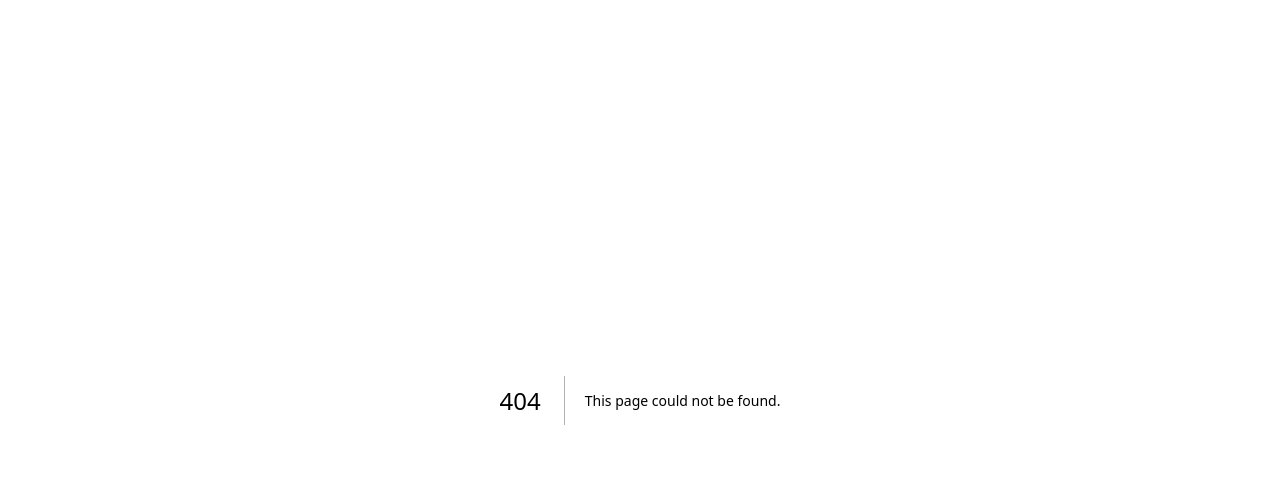
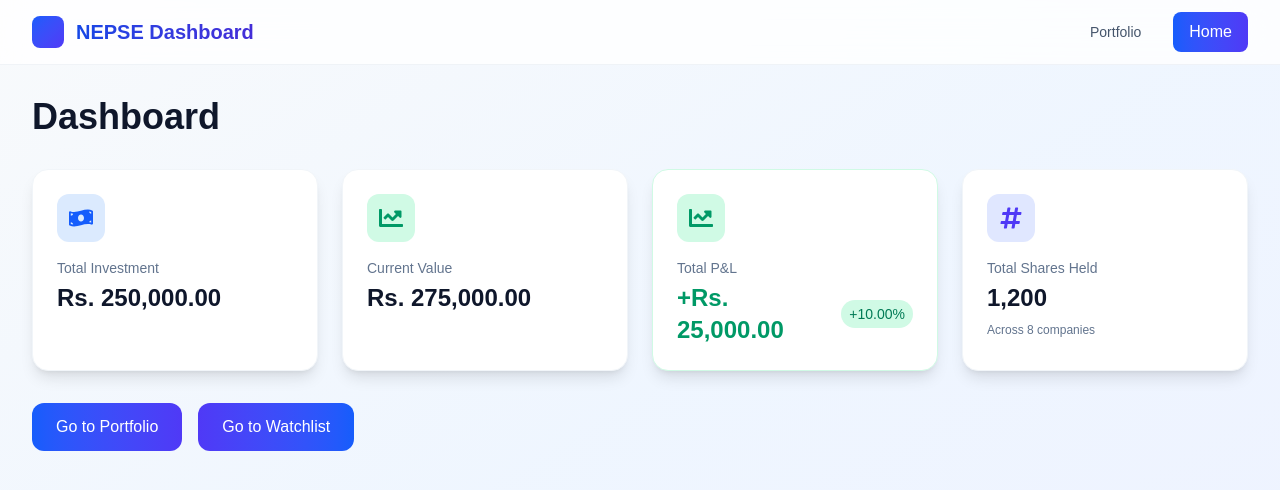
Before and after one commit to amritsapkotadev/Nepse-Suchana, a Next.js app: page /dashboard in a window 1280 px wide. Before the commit this address had no page. Shown: the top 490 px of the page. Built offline with nearby package versions, Linux system fonts and the light colour scheme.

Commit message:
Simple dashboard page added

```diff
--- /dev/null
+++ b/app/dashboard/page.tsx
@@ -0,0 +1,87 @@
+import Link from "next/link";
+import { FaChartLine, FaMoneyBillWave, FaHashtag, FaEye, FaEyeSlash } from "react-icons/fa";
+
+export default function Dashboard() {
+  // Demo data, replace with real portfolio data
+  const totalInvestment = 250000;
+  const currentValue = 275000;
+  const profitLoss = currentValue - totalInvestment;
+  const profitLossPercentage = ((profitLoss / totalInvestment) * 100).toFixed(2);
+  const totalShares = 1200;
+  const companiesHeld = 8;
+
+  return (
+    <div className="min-h-screen bg-gradient-to-br from-slate-50 via-blue-50 to-indigo-50 dark:from-slate-900 dark:via-slate-800 dark:to-slate-900">
+      <nav className="sticky top-0 z-50 bg-white/80 dark:bg-slate-800/80 backdrop-blur-xl border-b border-slate-200/50 dark:border-slate-700/50">
+        <div className="max-w-7xl mx-auto px-4 sm:px-6 lg:px-8">
+          <div className="flex items-center justify-between h-16">
+            <div className="flex items-center space-x-3">
+              <div className="w-8 h-8 bg-gradient-to-br from-blue-600 to-indigo-600 rounded-lg" />
+              <span className="text-xl font-bold bg-gradient-to-r from-blue-700 to-indigo-700 bg-clip-text text-transparent">
+                NEPSE Dashboard
+              </span>
+            </div>
+            <div className="flex items-center space-x-4">
+              <Link href="/portfolio" className="px-4 py-2 text-sm font-medium text-slate-600 dark:text-slate-300 hover:text-blue-600 dark:hover:text-blue-400 transition-colors">Portfolio</Link>
+              <Link href="/" className="px-4 py-2 rounded-lg bg-gradient-to-r from-blue-600 to-indigo-600 text-white font-medium hover:shadow-lg transition-all">Home</Link>
+            </div>
+          </div>
+        </div>
+      </nav>
+
+      <main className="max-w-7xl mx-auto px-4 sm:px-6 lg:px-8 py-8">
+        <h1 className="text-4xl font-bold text-slate-900 dark:text-white mb-8">Dashboard</h1>
+        <div className="grid grid-cols-1 md:grid-cols-2 lg:grid-cols-4 gap-6 mb-8">
+          {/* Total Investment */}
+          <div className="bg-white dark:bg-slate-800 rounded-2xl p-6 shadow-lg border border-slate-100 dark:border-slate-700">
+            <div className="flex items-center justify-between mb-4">
+              <div className="p-3 rounded-xl bg-blue-100 dark:bg-blue-900/30">
+                <FaMoneyBillWave className="w-6 h-6 text-blue-600 dark:text-blue-400" />
+              </div>
+              <FaEye className="p-2" />
+            </div>
+            <p className="text-sm font-medium text-slate-500 dark:text-slate-400 mb-1">Total Investment</p>
+            <p className="text-2xl font-bold text-slate-900 dark:text-white">Rs. {totalInvestment.toLocaleString('en-NP', { minimumFractionDigits: 2 })}</p>
+          </div>
+
+          {/* Current Value */}
+          <div className="bg-white dark:bg-slate-800 rounded-2xl p-6 shadow-lg border border-slate-100 dark:border-slate-700">
+            <div className="p-3 rounded-xl bg-emerald-100 dark:bg-emerald-900/30 mb-4 w-fit">
+              <FaChartLine className="w-6 h-6 text-emerald-600 dark:text-emerald-400" />
+            </div>
+            <p className="text-sm font-medium text-slate-500 dark:text-slate-400 mb-1">Current Value</p>
+            <p className="text-2xl font-bold text-slate-900 dark:text-white">Rs. {currentValue.toLocaleString('en-NP', { minimumFractionDigits: 2 })}</p>
+          </div>
+
+          {/* Profit/Loss */}
+          <div className={`bg-white dark:bg-slate-800 rounded-2xl p-6 shadow-lg border ${profitLoss >= 0 ? 'border-emerald-100 dark:border-emerald-900/50' : 'border-red-100 dark:border-red-900/50'}`}>
+            <div className={`p-3 rounded-xl mb-4 w-fit ${profitLoss >= 0 ? 'bg-emerald-100 dark:bg-emerald-900/30' : 'bg-red-100 dark:bg-red-900/30'}`}>
+              <FaChartLine className={`w-6 h-6 ${profitLoss >= 0 ? 'text-emerald-600 dark:text-emerald-400' : 'text-red-600 dark:text-red-400'}`} />
+            </div>
+            <p className="text-sm font-medium text-slate-500 dark:text-slate-400 mb-1">Total P&L</p>
+            <div className="flex items-center space-x-2">
+              <p className={`text-2xl font-bold ${profitLoss >= 0 ? 'text-emerald-600 dark:text-emerald-400' : 'text-red-600 dark:text-red-400'}`}>{profitLoss >= 0 ? '+' : ''}Rs. {Math.abs(profitLoss).toLocaleString('en-NP', { minimumFractionDigits: 2 })}</p>
+              <span className={`text-sm font-medium px-2 py-1 rounded-full ${profitLoss >= 0 ? 'bg-emerald-100 text-emerald-700 dark:bg-emerald-900/30 dark:text-emerald-400' : 'bg-red-100 text-red-700 dark:bg-red-900/30 dark:text-red-400'}`}>{profitLossPercentage >= 0 ? '+' : ''}{profitLossPercentage}%</span>
+            </div>
+          </div>
+
+          {/* Total Shares */}
+          <div className="bg-white dark:bg-slate-800 rounded-2xl p-6 shadow-lg border border-slate-100 dark:border-slate-700">
+            <div className="p-3 rounded-xl bg-indigo-100 dark:bg-indigo-900/30 mb-4 w-fit">
+              <FaHashtag className="w-6 h-6 text-indigo-600 dark:text-indigo-400" />
+            </div>
+            <p className="text-sm font-medium text-slate-500 dark:text-slate-400 mb-1">Total Shares Held</p>
+            <p className="text-2xl font-bold text-slate-900 dark:text-white">{totalShares.toLocaleString()}</p>
+            <p className="text-xs text-slate-500 dark:text-slate-400 mt-2">Across {companiesHeld} companies</p>
+          </div>
+        </div>
+
+        {/* Quick Links */}
+        <div className="flex space-x-4">
+          <Link href="/portfolio" className="px-6 py-3 bg-gradient-to-r from-blue-600 to-indigo-600 text-white font-medium rounded-xl hover:shadow-lg transition-all">Go to Portfolio</Link>
+          <Link href="/watchlist" className="px-6 py-3 bg-gradient-to-r from-indigo-600 to-blue-600 text-white font-medium rounded-xl hover:shadow-lg transition-all">Go to Watchlist</Link>
+        </div>
+      </main>
+    </div>
+  );
+}
```
